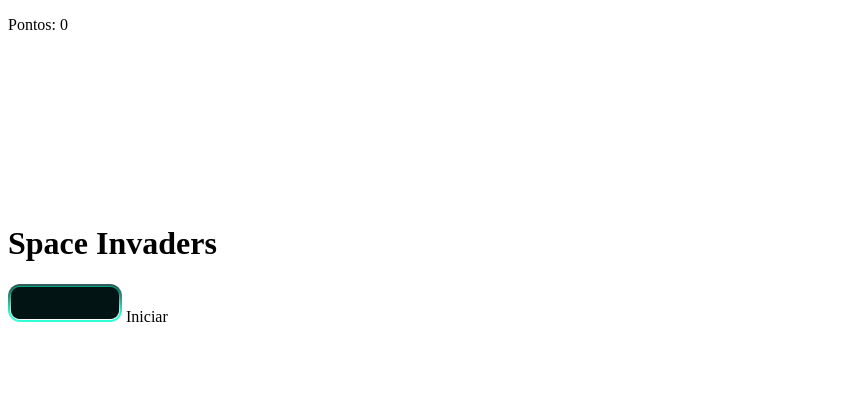
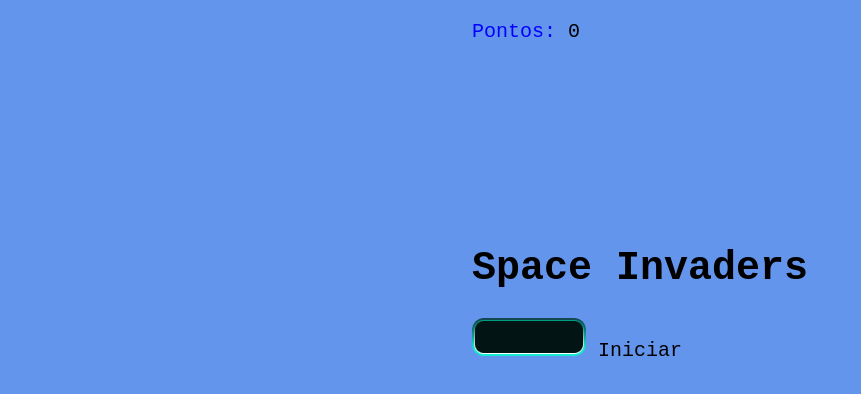
Before and after one commit to NaathDess/modern-space-invaders, a plain HTML site: page index.html in a window 1280 px wide. Shown: the whole page, without its empty margins (0-861 px from the left). Drawn offline with Linux system fonts and the light colour scheme.

Commit message:
added default styles in body and html

```diff
--- a/index.html
+++ b/index.html
@@ -4,11 +4,22 @@
     <meta charset="UTF-8">
     <meta name="viewport" content="width=device-width, initial-scale=1.0">
     <title>Space Invaders</title>
+    <style>
+       body, html {
+        display: flex;
+        justify-content: center;
+        margin: 0;
+        height: 100%;
+        font-family:'Courier New', Courier, monospace ;
+        font-size: 20px;
+        background-color: cornflowerblue;
+       }
+    </style>
 </head>
 <body>
     <div id="parentDiv">
         <p>
-            <span>Pontos: </span>
+            <span style="color: blue;">Pontos: </span>
             <span id="scoreEl">0</span>
         </p>
         <canvas></canvas>
```
